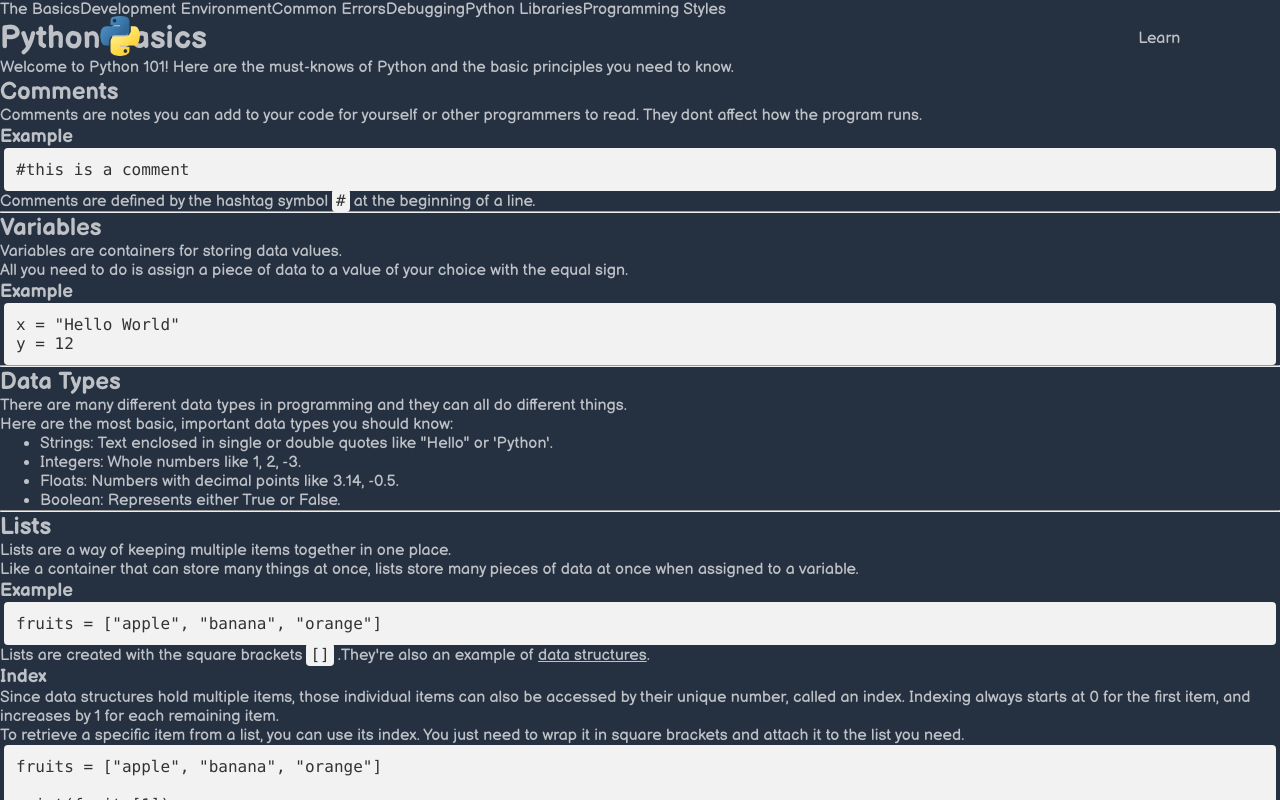
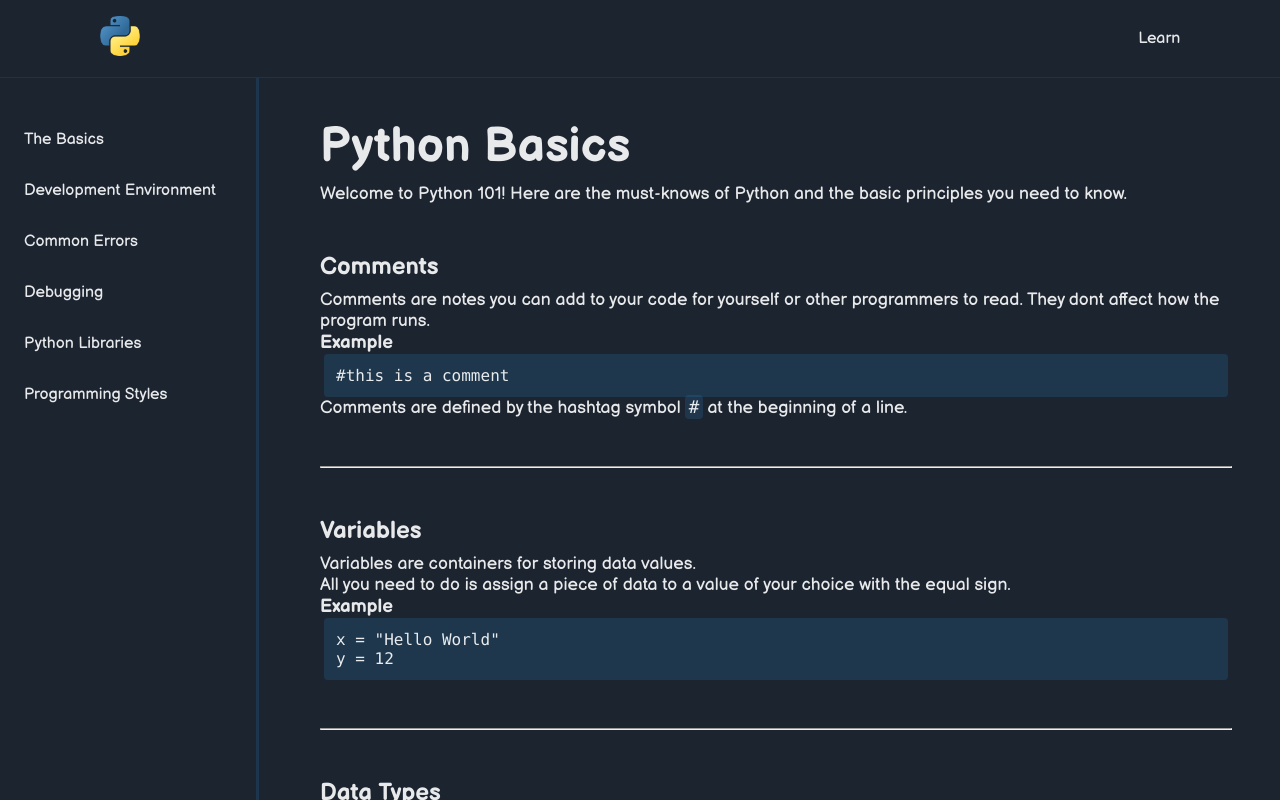
Before and after one commit to nataliadgalindo/python-wiki, a React (Vite) app: page /learn in a window 1280 px wide. Shown: the top 800 px of the page. Built offline with nearby package versions, Linux system fonts and the light colour scheme.

Commit message:
update styles

```diff
--- a/src/index.css
+++ b/src/index.css
@@ -24,12 +24,17 @@
 ::before {
   font-family: "Balsamiq Sans", sans-serif;
   box-sizing: border-box;
-  color: rgba(255, 255, 255, 0.7);
+  color: rgba(255, 255, 255, 0.9);
   margin: 0;
 }
 
 body {
   min-height: 100vh;
+  background-color: rgb(28, 36, 48);
+}
+
+a {
+  text-decoration: none;
 }
 
 /* code snippets */
@@ -41,8 +46,8 @@ code > * {
 /* inline code */
 code {
   font-family: Consolas, monospace;
-  background-color: #f2f2f2;
-  color: #333;
+  background-color: rgba(43, 130, 196, 0.2);
+  color: rgba(255, 255, 255, 0.9);
   padding: 0.125rem 0.25rem;
   margin: 0 0.25rem;
   border-radius: 4px;
@@ -56,43 +61,10 @@ pre code {
 }
 
 @media screen and (min-width: 1024px) {
-  /* global */
-
-  body {
-    color: rgba(255, 255, 255, 0.7);
-    background-color: rgb(37, 48, 65);
-  }
-
-  a {
-    text-decoration: none;
-  }
-
-  /* top nav */
-
-  .top-nav {
-    position: fixed;
-    top: 0;
-    left: 0;
-    right: 0;
-    padding: 1rem;
-    display: flex;
-    justify-content: center;
-    align-items: center;
-    gap: 0 80%;
-  }
-
-  .logo img {
-    width: 40px;
-  }
-
-  .top-nav a:hover:not(.logo) {
-    border-bottom: 2px solid #2b77b2;
-  }
-
   /* home page */
 
   .home-page {
-    height: 100vh;
+    height: calc(100vh - 130px);
     display: flex;
     flex-direction: column;
     align-items: center;
@@ -125,4 +97,120 @@ pre code {
     border-radius: 30px;
     padding: 0.75rem 1.25rem;
   }
+
+  /* top nav */
+
+  .top-nav {
+    position: sticky;
+    top: 0;
+    /* background-color: rgb(37, 48, 65); */
+    background-color: rgb(28, 36, 48);
+    border-bottom: 1px solid rgb(37, 48, 65);
+    padding: 1rem;
+    display: flex;
+    justify-content: center;
+    align-items: center;
+    gap: 0 80%;
+    height: 100%;
+  }
+
+  .logo img {
+    width: 40px;
+  }
+
+  .top-nav a:not(.logo):hover {
+    border-bottom: 2px solid #2b77b2;
+  }
+
+  /* main content */
+
+  /* grid container */
+
+  .grid-container {
+    /* margin-top: 2rem; */
+    display: grid;
+    grid-template-columns: 25% 75%;
+  }
+
+  /* side nav */
+
+  .side-nav {
+    position: fixed;
+    /* left: 0; */
+    padding: 2rem 1rem 0 0;
+    border-right: 3px solid rgba(43, 130, 196, 0.2);
+    height: 100%;
+  }
+
+  .side-nav a {
+    display: block;
+    font-size: 1rem;
+    /* padding-left: 2rem; */
+    padding: 0.75rem 1.5rem 0.75rem 1.5rem;
+    margin: 0.5rem 0;
+  }
+
+  .side-nav a:hover {
+    background-color: rgba(43, 130, 196, 0.2);
+    border-radius: 0 12px 12px 0;
+    color: rgb(43, 130, 196);
+    /* font-weight: 700; */
+  }
+
+  /* subsections / global styles */
+
+  main {
+    padding: 2.5rem 3rem 0 0;
+    /* padding-top: 2.5rem; */
+  }
+
+  #section-header {
+    margin-bottom: 3rem;
+  }
+
+  #section-header h1 {
+    font-size: 3rem;
+    margin-bottom: 0.5rem;
+  }
+
+  hr {
+    margin: 3rem 0;
+  }
+
+  p {
+    font-size: 1.1rem;
+  }
+
+  .subsection-header h2 {
+    margin: 0.5rem 0;
+  }
+
+  /* page buttons */
+
+  .page-btn-container {
+    display: flex;
+    align-items: center;
+    width: 100%;
+    justify-content: space-between;
+    padding: 0 1rem 3rem;
+  }
+
+  .page-btn {
+    display: flex;
+    align-items: center;
+    column-gap: 1rem;
+  }
+
+  .page-btn:hover {
+  }
+
+  .next-page-btn {
+    align-self: right;
+  }
+
+  .last-page-btn {
+    align-self: left;
+  }
+
+  /* basics page */
 }
```
